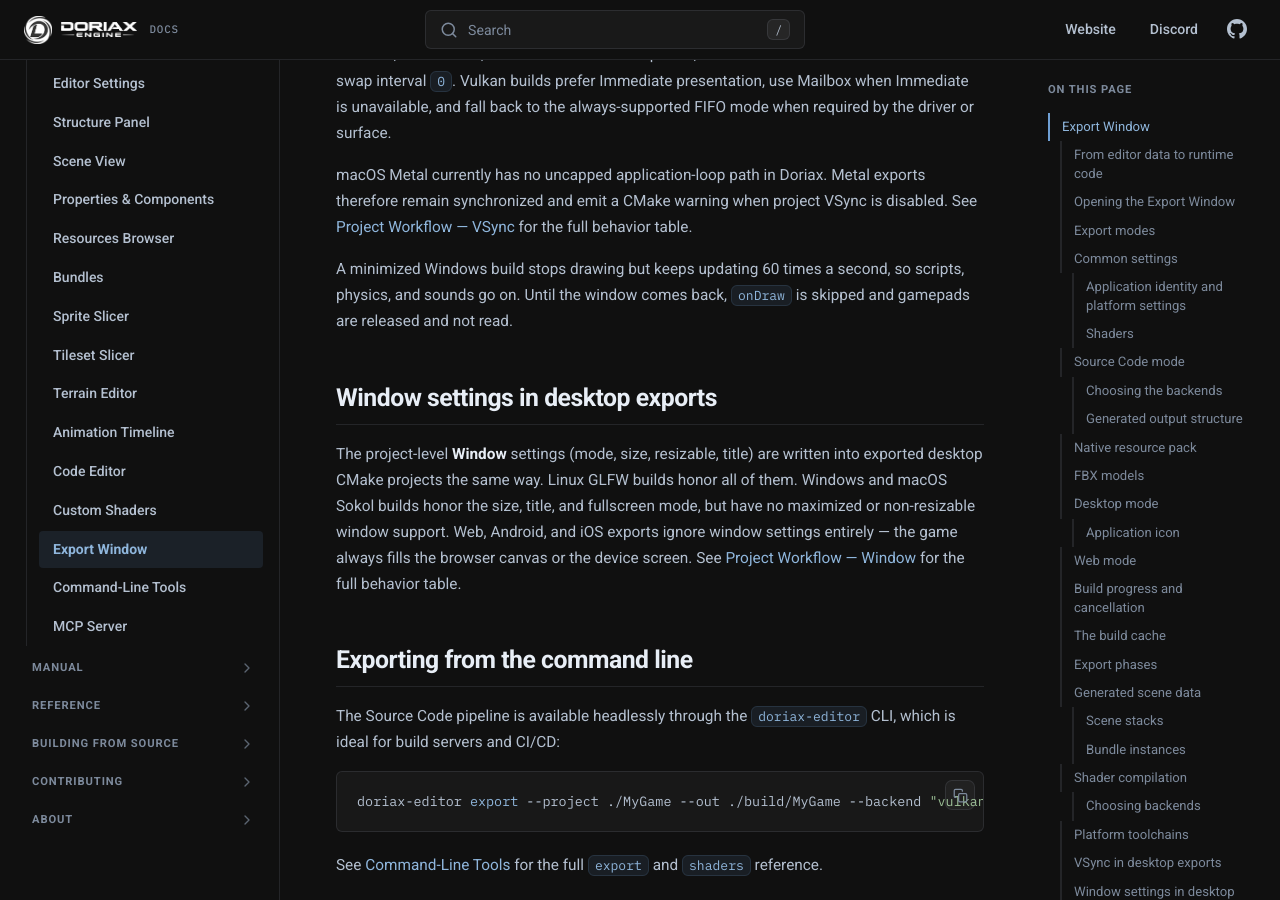
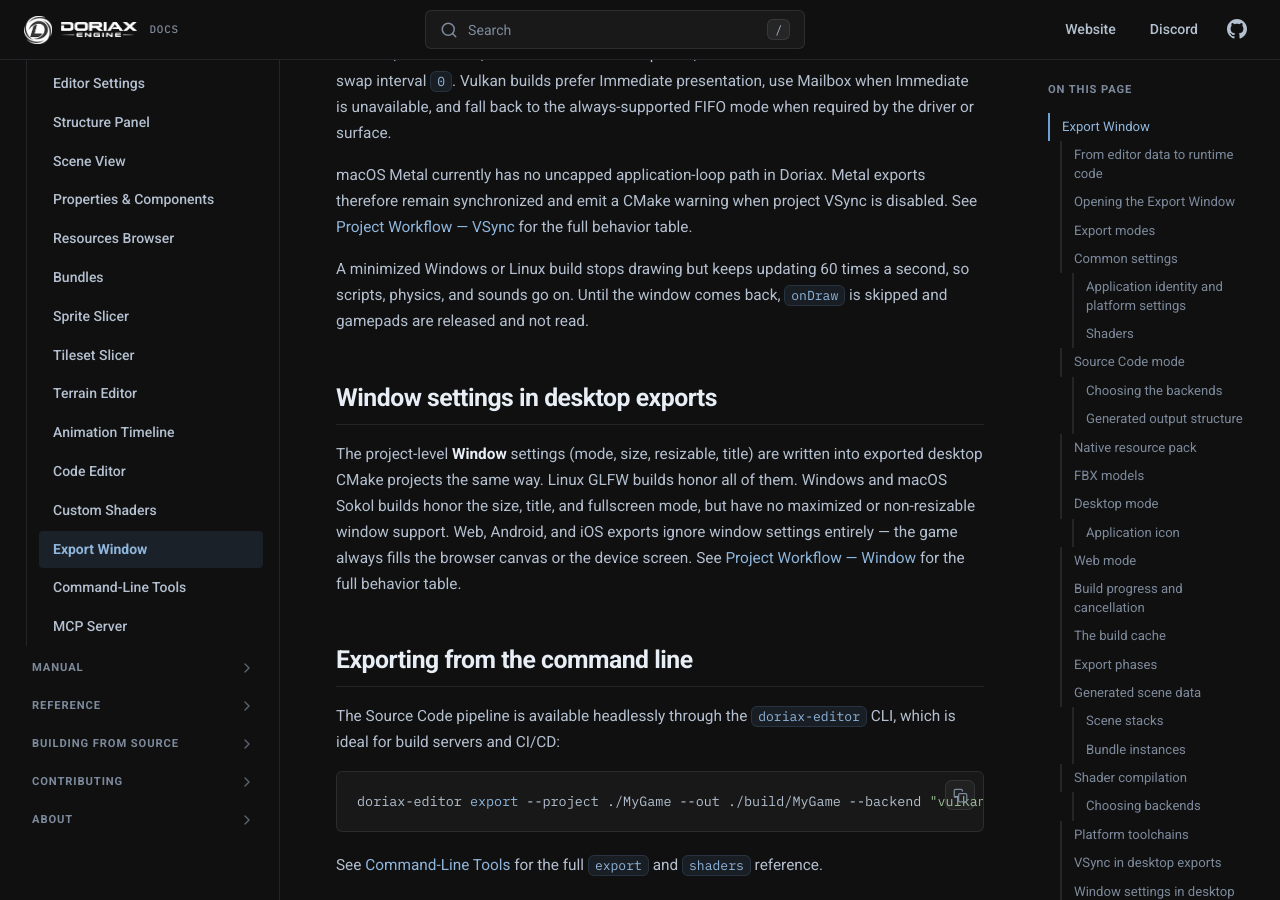
Before and after one commit to doriaxengine/doriax-docs, an MkDocs documentation site: the page built from docs/editor/export.md, in a window 1280 px wide and 900 px high, scrolled down 16606 px. Built offline with MkDocs 1.6.1, drawn with Linux system fonts in a browser that asks for light colours; comment, search, counter and statistics services are not loaded.

Commit message:
Doc minimized Linux games

```diff
--- a/docs/editor/export.md
+++ b/docs/editor/export.md
@@ -532,8 +532,8 @@ macOS Metal currently has no uncapped application-loop path in Doriax. Metal exp
 therefore remain synchronized and emit a CMake warning when project VSync is disabled.
 See [Project Workflow — VSync](project-workflow.md#vsync) for the full behavior table.
 
-A minimized Windows build stops drawing but keeps updating 60 times a second, so scripts,
-physics, and sounds go on. Until the window comes back,
+A minimized Windows or Linux build stops drawing but keeps updating 60 times a second, so
+scripts, physics, and sounds go on. Until the window comes back,
 [`onDraw`](../reference/classes/engine.md#ondraw) is skipped and gamepads are released and
 not read.
 
```
Also changed, not shown: docs/reference/classes/engine.md (+1 -1 lines).
